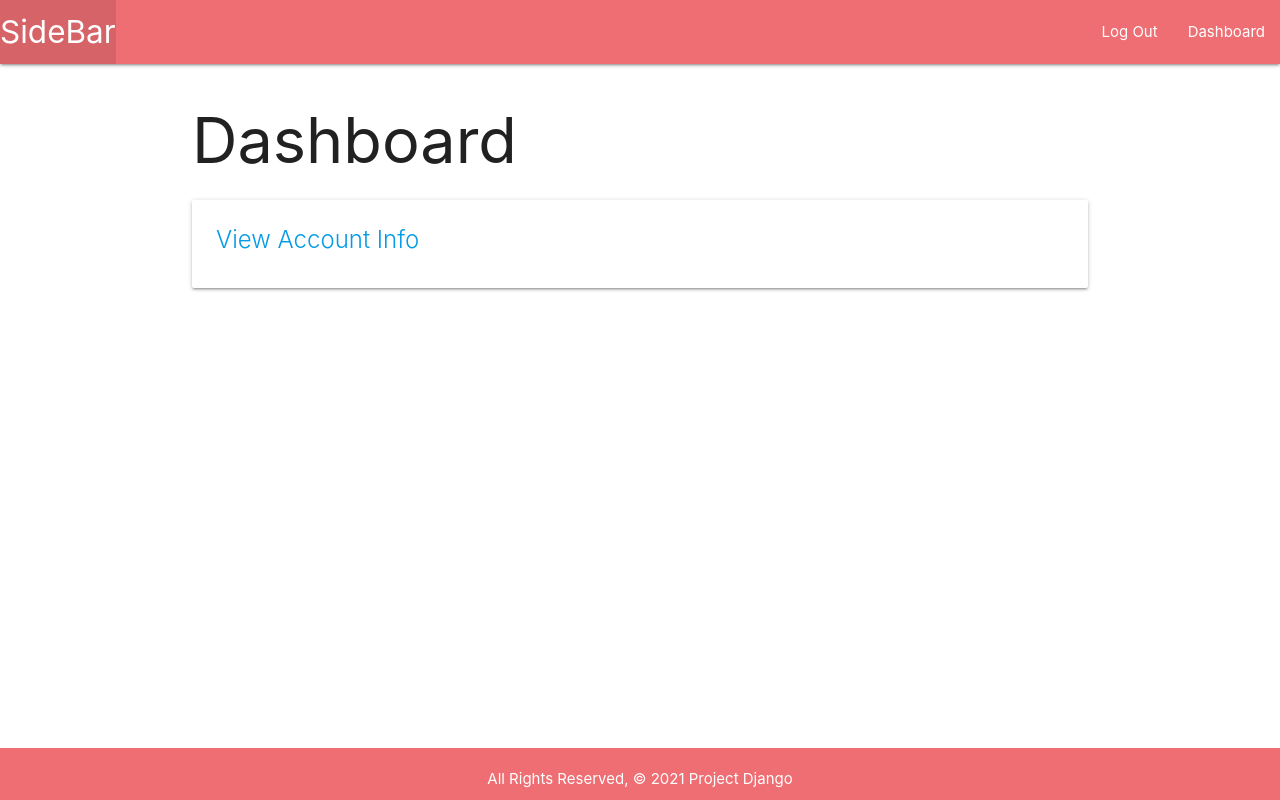
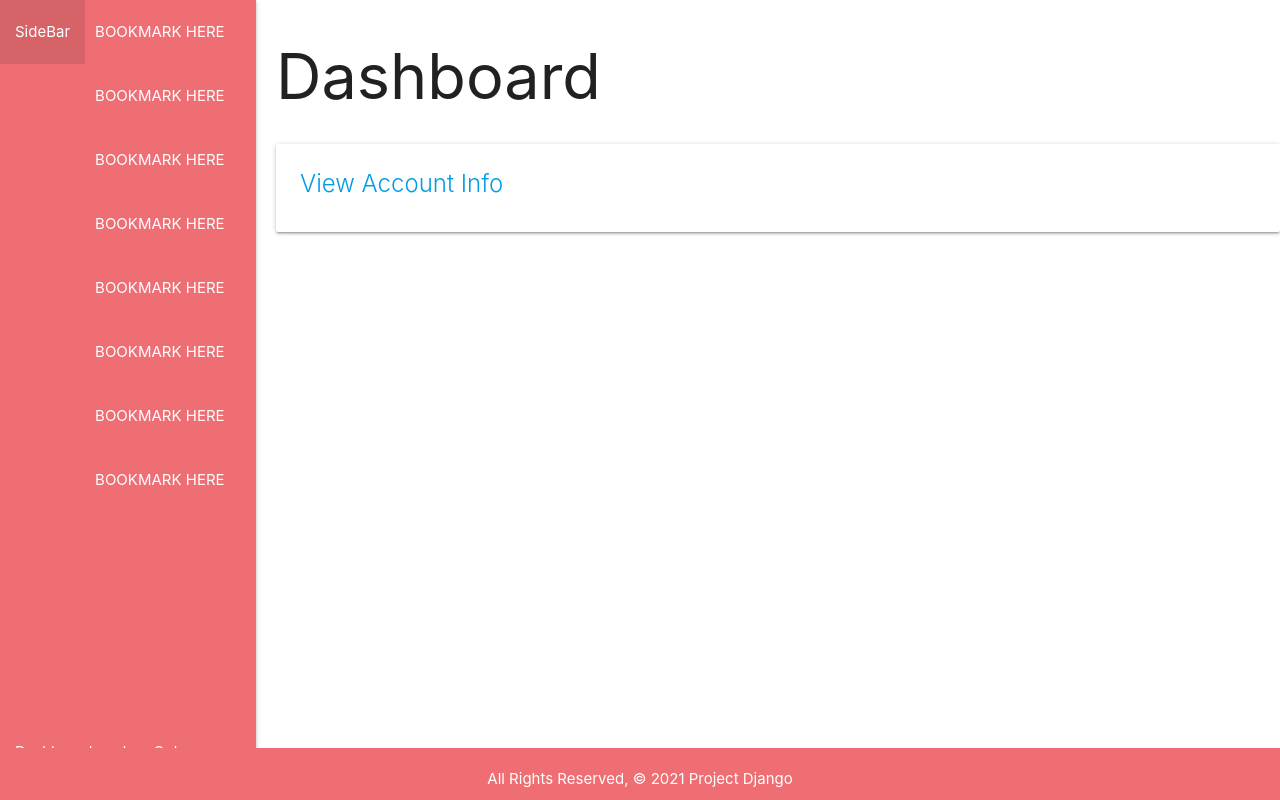
Before and after one commit to taverasn/sidebar, a Django app: page /dashboard/ in a window 1280 px wide. Run offline with Django 3.2, Linux system fonts and the light colour scheme; the visitor is signed in with stand-in values (Sample User, id 1).

Commit message:
refactored base.html for sidenav

```diff
--- a/main_app/templates/base.html
+++ b/main_app/templates/base.html
@@ -12,26 +12,37 @@
     <script src="https://cdnjs.cloudflare.com/ajax/libs/materialize/1.0.0/js/materialize.min.js"></script>
     <title>SideBar</title>
 </head>
-<body>
-    <header class="navbar-fixed">
-        <nav>
-            <div class="nav-wrapper">
-                <ul>
-                    <li><a href="{% url 'topics_index' %}" class="left brand-logo">SideBar</a></li>
-                </ul>
-                <ul class="right">
+<body class="base-body">
+    <header>
+        <nav class="side-navbar">
+            <div class="">
+                <div class="logo-box">
+                    <ul>
+                        <li><a href="{% url 'topics_index' %}" class="logo">SideBar</a></li>
+                    </ul>
+                </div>
+                <div class="rule"></div>
+                <div class="bookmarks-list">
+                    <span>BOOKMARK HERE</span>
+                    <span>BOOKMARK HERE</span>
+                    <span>BOOKMARK HERE</span>
+                    <span>BOOKMARK HERE</span>
+                    <span>BOOKMARK HERE</span>
+                    <span>BOOKMARK HERE</span>
+                    <span>BOOKMARK HERE</span>
+                    <span>BOOKMARK HERE</span>
+                </div>
+                <div class="rule"></div>
+                <ul class="">
                     {% if user.is_authenticated %}
+                    <li><a href="{% url 'dashboard_index' %}">Dashboard</a></li>
                     <li><a href="{% url 'logout' %}">Log Out</a></li>
-                    <li><a href="{% url 'dashboard_index' %}">Dashboard</a></li>
-                    {% else %}
-                    <li><a href="{% url 'login' %}">Log In</a></li>
-                    <li><a href="{% url 'signup' %}">Sign Up</a></li>
                     {% endif %}
                 </ul>
             </div>
         </nav>
     </header>
-    <main class="container">
+    <main class="base-main">
         {% block content %}
         {% endblock %}
     </main>
```
